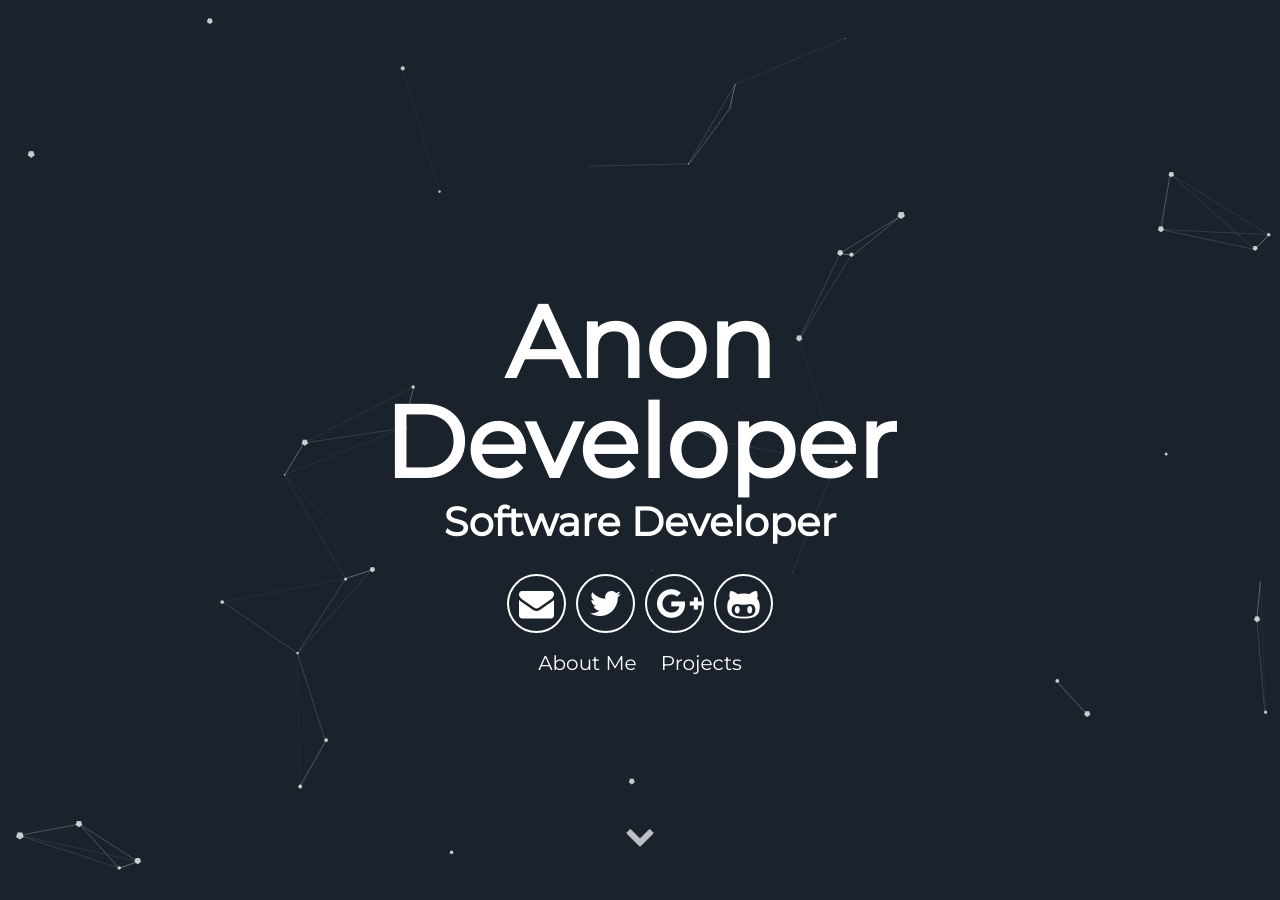
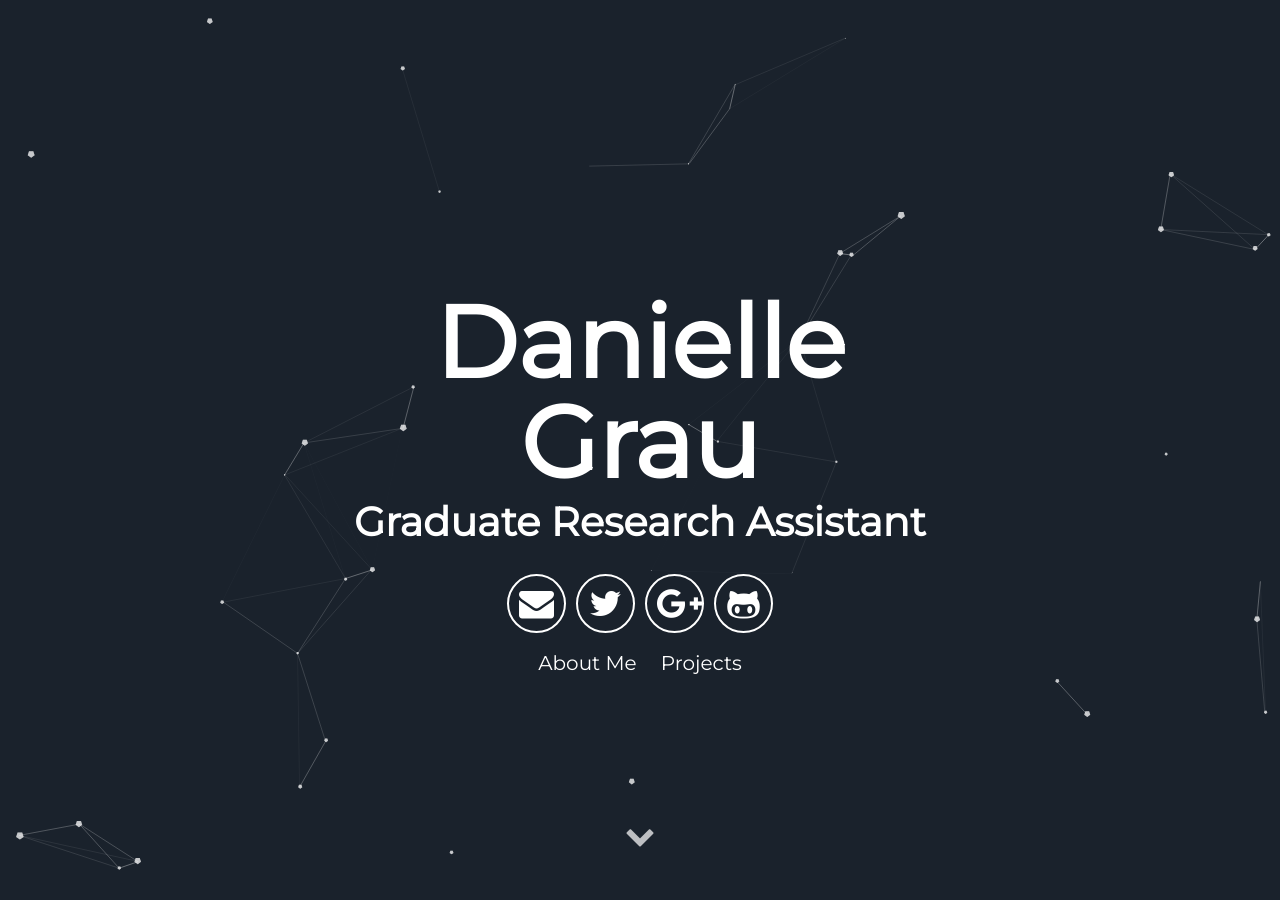
Before and after one commit to dgrau13/dgrau13.github.io, a Jekyll site: the page built from docs/index.html, in a window 1280 px wide and 900 px high. Built offline with Jekyll 4.4.1, drawn with Linux system fonts in a browser that asks for light colours; some of the changed text lies outside the part shown.

Commit message:
Update _config.yml with basic information

```diff
--- a/docs/_config.yml
+++ b/docs/_config.yml
@@ -1,14 +1,14 @@
 # Site settings
-title: A blog about lorem ipsum dolor sit amet
-description: A blog about lorem ipsum dolor sit amet
+title: Danielle Grau
+description: Professional Website of Danielle Grau
 # baseurl: "/particle" # the subpath of your site, e.g. /blog
 # url: "localhost:3000" # the base hostname & protocol for your site e.g. http://willianjusten.com.br
 
 # User settings
-username: Anon Developer
+username: Danielle Grau
 user_description: Bicycle rights irony actually neutra typewriter lyft. Man bun taxidermy put a bird on it, umami yr ramps pop-up ugh bushwick chia lo-fi. Occupy bitters pour-over snackwave you probably haven't heard of them small batch. Cornhole mustache man bun letterpress echo park VHS.
-user_title: Software Developer
-email: anon@anon.com
+user_title: Graduate Research Assistant
+email: dkgrau13@gmail.com
 twitter_username: lorem_ipsum
 github_username:  lorem_ipsum
 gplus_username:  lorem_ipsum
```
